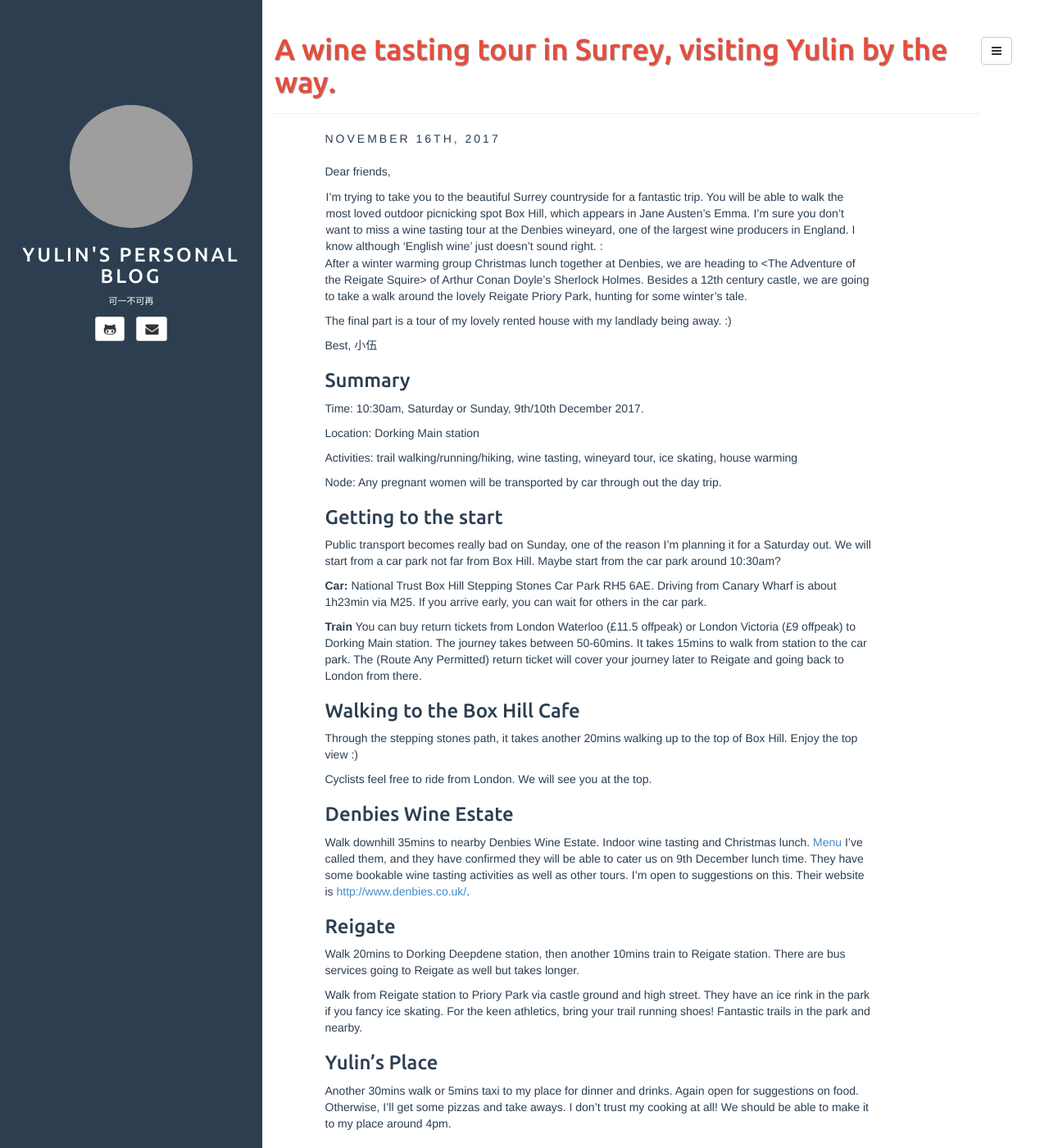
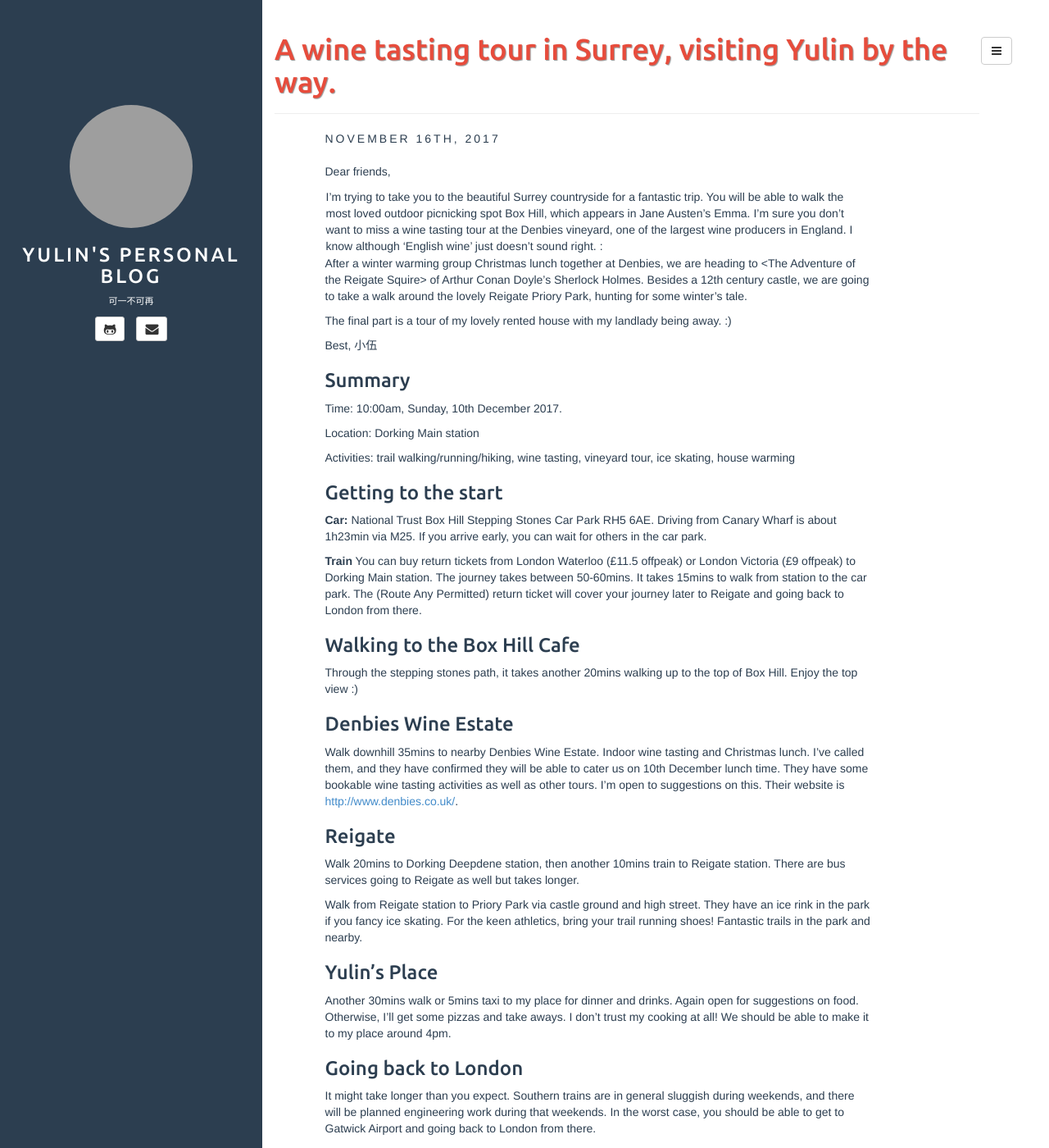
Before and after one commit to JimmyWuMadchester/JimmyWuMadchester.github.io, a Jekyll site: the page built from _posts/2017-11-16-SurreyTour.md, in a window 1280 px wide and 1400 px high. Shown: the whole window at 82% size. Built offline with Jekyll 4.4.1, drawn with Linux system fonts in a browser that asks for light colours; comment, search, counter and statistics services are not loaded; grey boxes are pictures that could not be loaded.

Commit message:
correct spelling.

```diff
--- a/_posts/2017-11-16-SurreyTour.md
+++ b/_posts/2017-11-16-SurreyTour.md
@@ -9,7 +9,7 @@ excerpt_separator: <!--more-->
 
 Dear friends,
 
-I'm trying to take you to the beautiful Surrey countryside for a fantastic trip. You will be able to walk the most loved outdoor picnicking spot Box Hill, which appears in Jane Austen's Emma. I'm sure you don't want to miss a wine tasting tour at the Denbies wineyard, one of the largest wine producers in England. I know although 'English wine' just doesn't sound right. :|
+I'm trying to take you to the beautiful Surrey countryside for a fantastic trip. You will be able to walk the most loved outdoor picnicking spot Box Hill, which appears in Jane Austen's Emma. I'm sure you don't want to miss a wine tasting tour at the Denbies vineyard, one of the largest wine producers in England. I know although 'English wine' just doesn't sound right. :|
 
 After a winter warming group Christmas lunch together at Denbies, we are heading to &lt;The Adventure of the Reigate Squire&gt; of Arthur Conan Doyle's Sherlock Holmes. Besides a 12th century castle, we are going to take a walk around the lovely Reigate Priory Park, hunting for some winter's tale.
 
@@ -22,17 +22,13 @@ Best,
 
 ### Summary
 
-Time: 10:30am, Saturday or Sunday, 9th/10th December 2017.
+Time: 10:00am, Sunday, 10th December 2017.
 
 Location: Dorking Main station
 
-Activities: trail walking/running/hiking, wine tasting, wineyard tour, ice skating, house warming
-
-Node: Any pregnant women will be transported by car through out the day trip.
+Activities: trail walking/running/hiking, wine tasting, vineyard tour, ice skating, house warming
 
 ### Getting to the start
-
-Public transport becomes really bad on Sunday, one of the reason I'm planning it for a Saturday out. We will start from a car park not far from Box Hill. Maybe start from the car park around 10:30am?
 
 **Car:** National Trust Box Hill Stepping Stones Car Park RH5 6AE. Driving from Canary Wharf is about 1h23min via M25. If you arrive early, you can wait for others in the car park.
 
@@ -42,13 +38,10 @@ Public transport becomes really bad on Sunday, one of the reason I'm planning it
 
 Through the stepping stones path, it takes another 20mins walking up to the top of Box Hill. Enjoy the top view :)
 
-Cyclists feel free to ride from London. We will see you at the top.
-
 ### Denbies Wine Estate
 
 Walk downhill 35mins to nearby Denbies Wine Estate. Indoor wine tasting and Christmas lunch.
-[Menu](http://4619sf29oljs20t4g13svvgz.wpengine.netdna-cdn.com/wp-content/uploads/2014/03/December-A-la-Carte-Menu-2017.pdf)
-I've called them, and they have confirmed they will be able to cater us on 9th December lunch time. They have some bookable wine tasting activities as well as other tours. I'm open to suggestions on this. Their website is [http://www.denbies.co.uk/](http://www.denbies.co.uk/).
+I've called them, and they have confirmed they will be able to cater us on 10th December lunch time. They have some bookable wine tasting activities as well as other tours. I'm open to suggestions on this. Their website is [http://www.denbies.co.uk/](http://www.denbies.co.uk/).
 
 ### Reigate
 
```
